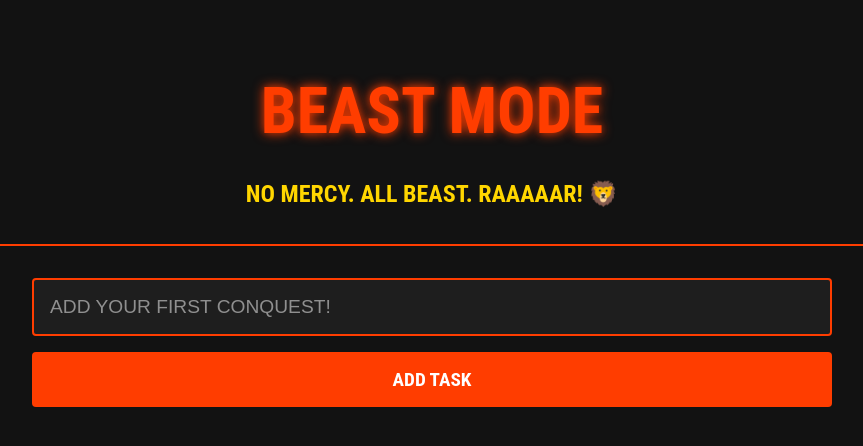
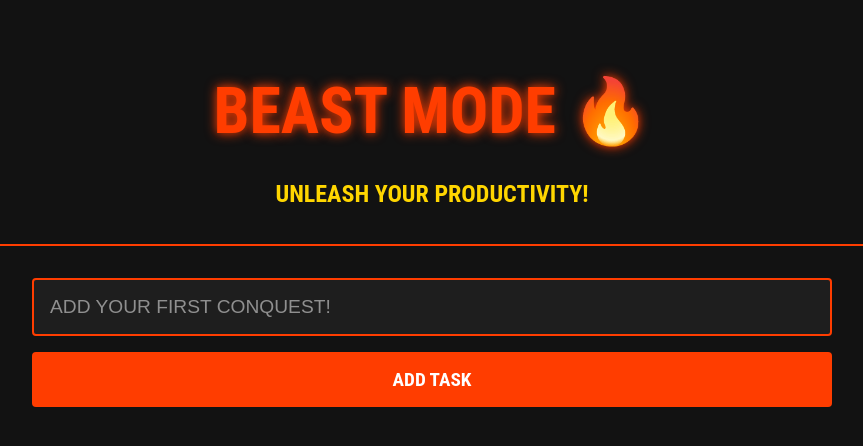
Before and after one commit to Rakeye/beast-mode, a React (Create React App) app: page / in a window 1280 px wide. Shown: the top 446 px of the page, without its empty margins (208-1071 px from the left). Built offline with nearby package versions, Linux system fonts and the light colour scheme.

Commit message:
Update header with fire emoji and new subtitle

```diff
--- a/src/components/Header/index.tsx
+++ b/src/components/Header/index.tsx
@@ -4,8 +4,8 @@ import { HeaderContainer, Title, Subtitle } from './styles';
 const Header: React.FC = () => {
   return (
     <HeaderContainer>
-      <Title>BEAST MODE</Title>
-      <Subtitle>NO MERCY. ALL BEAST. RAAAAAR! 🦁</Subtitle>
+      <Title>BEAST MODE 🔥</Title>
+      <Subtitle>Unleash Your Productivity!</Subtitle>
     </HeaderContainer>
   );
 };
```
